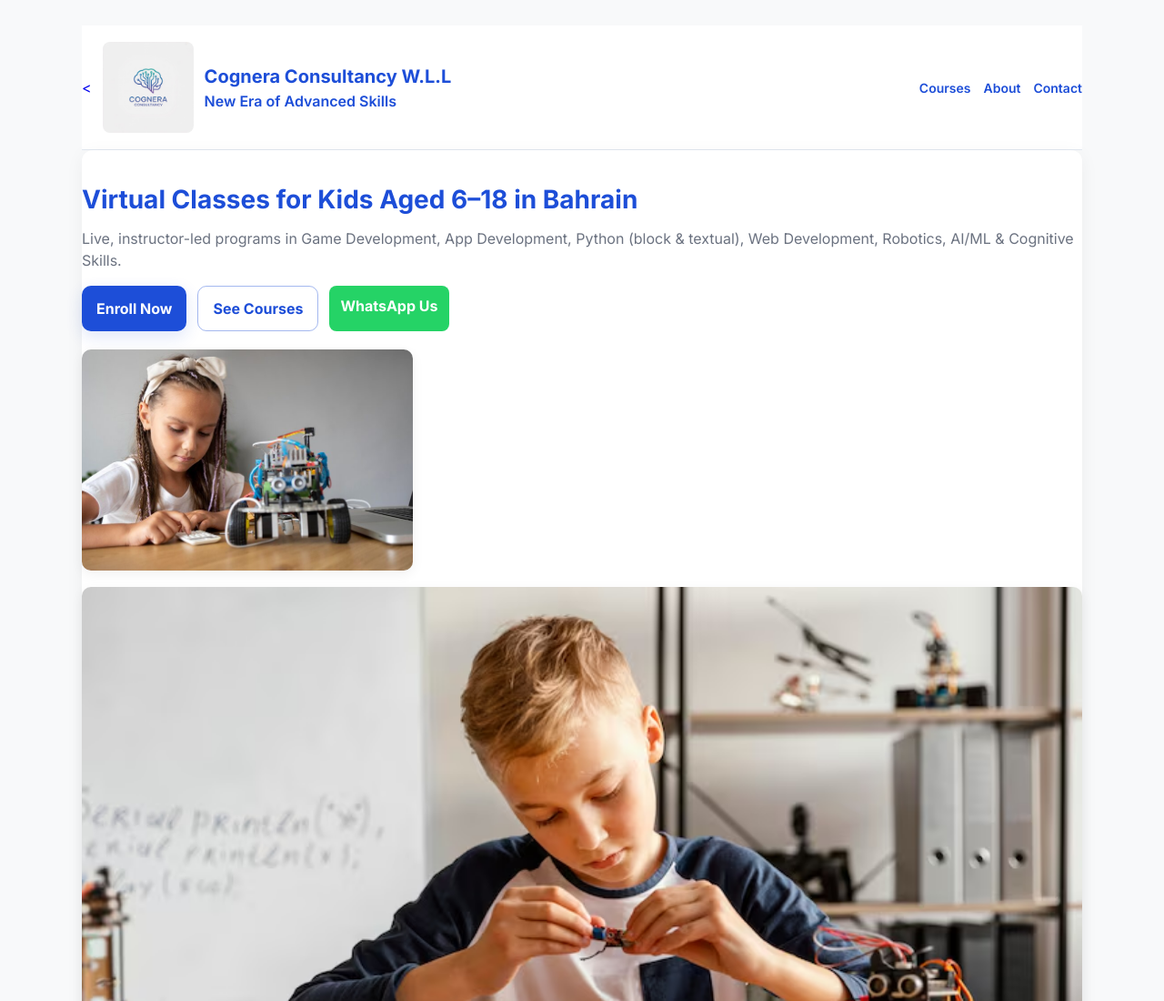
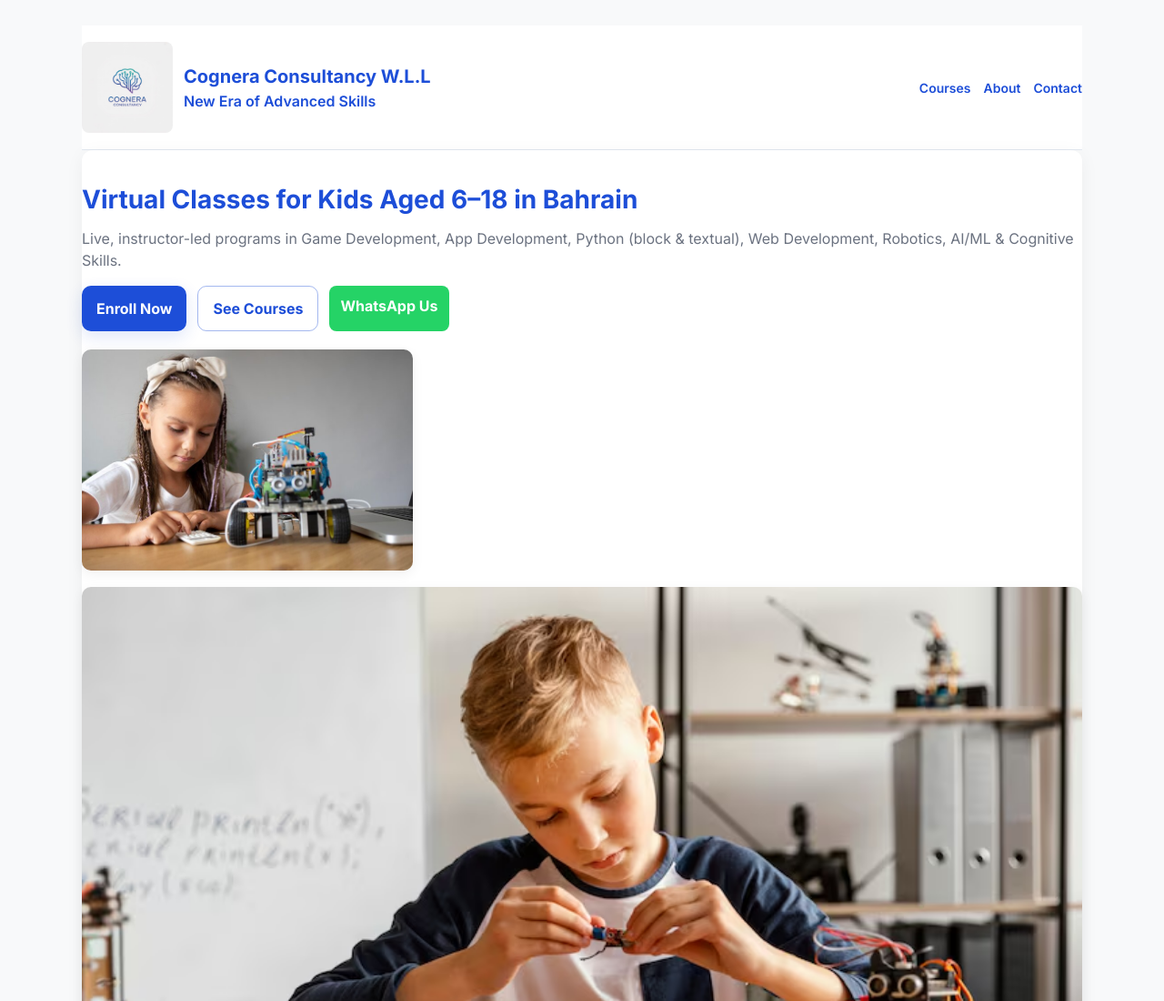
Before and after one commit to Aitechbh/Cognera-Bh, a plain HTML site: page index.html in a window 1280 px wide. Shown: the top 1100 px of the page at 91% size. Drawn offline with Linux system fonts and the light colour scheme.

Commit message:
Update index.html

```diff
--- a/index.html
+++ b/index.html
@@ -41,7 +41,7 @@
   <div class="container">
     <header>
       <a class="brand" href="#home" aria-label="Cognera Consultancy">
-        <<img src="images/Logo2.jpeg" alt="Cognera Logo">
+        <img src="images/Logo2.jpeg" alt="Cognera Logo">
         <div class="brand-text">
           <div class="company-name">Cognera Consultancy W.L.L</div>
           <div class="tagline">New Era of Advanced Skills</div>
```
